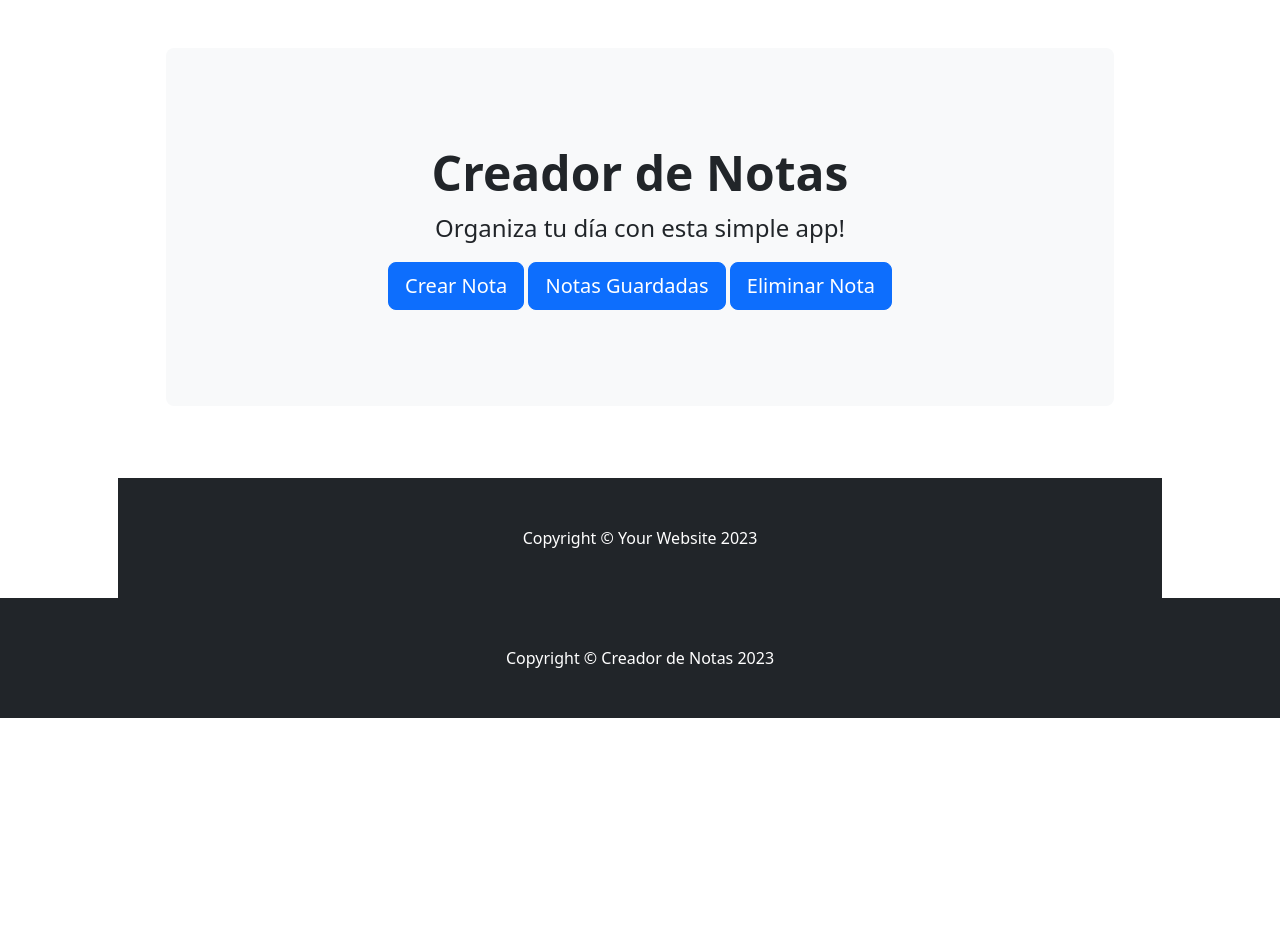
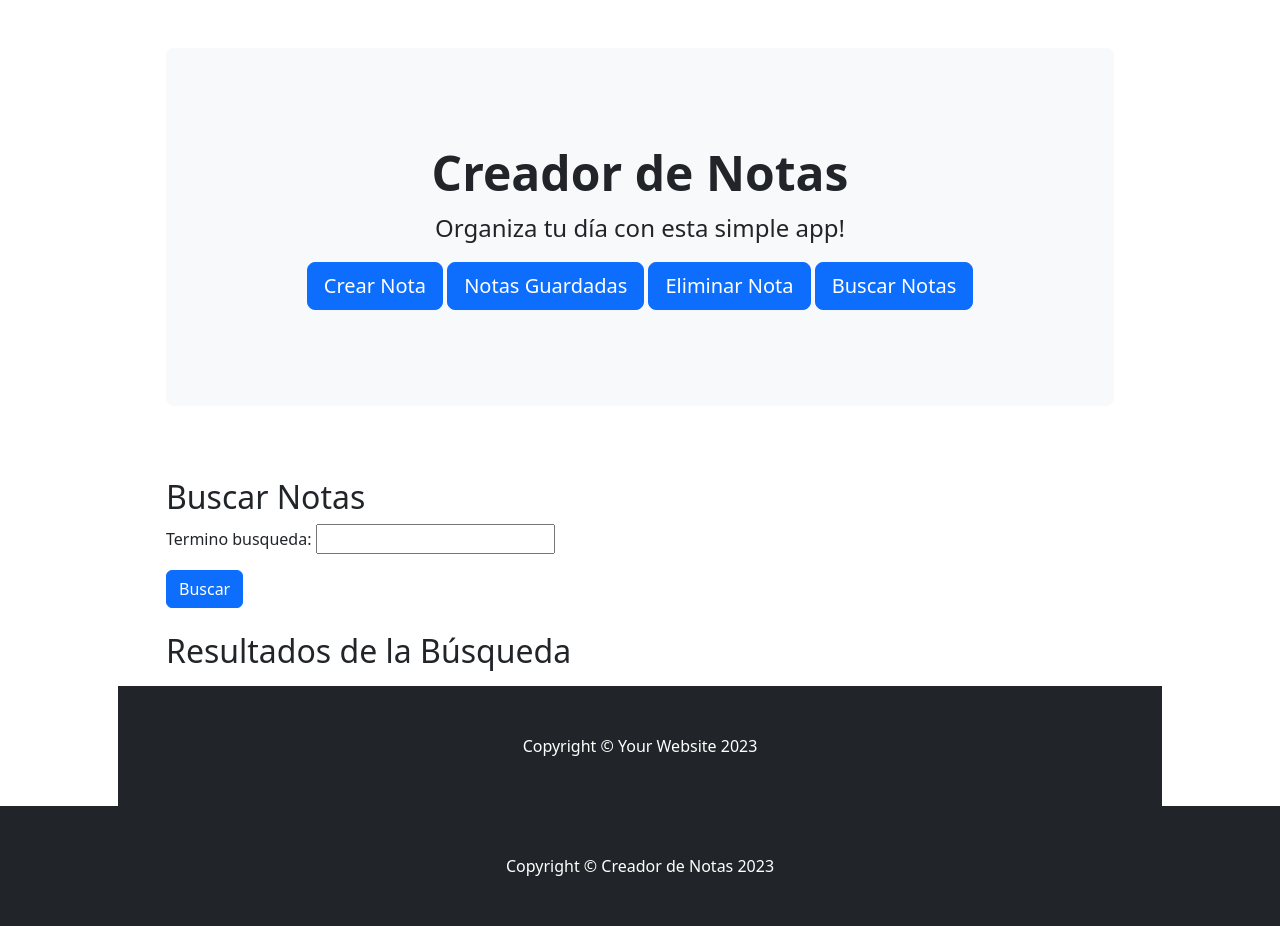
Before and after one commit to Veld111/Tercera-pre-entrega-Delvitto, a Django app: page /AppNotas/ in a window 1280 px wide. Shown: the part 56-982 px from the top of the page. Before the commit the page ends 774 px from the top, so only its background shows below. Run offline with Django 4.2, Linux system fonts and the light colour scheme; some libraries are stand-ins or nearby versions.

Commit message:
mas cerca de completar

```diff
--- a/Notas_Web/AppNotas/forms.py
+++ b/Notas_Web/AppNotas/forms.py
@@ -1,5 +1,9 @@
 from django import forms
 from .models import CrearNota  # Asegúrate de importar el modelo adecuado
+from django import forms
+
+class BuscarNotasForm(forms.Form):
+    termino_busqueda = forms.CharField(max_length=100, required=False)   # Campo para ingresar el título de la nota a buscar
 
 class CrearNotaForm(forms.Form):
     nombre = forms.CharField(max_length=40)
--- a/Notas_Web/AppNotas/templates/AppNotas/index.html
+++ b/Notas_Web/AppNotas/templates/AppNotas/index.html
@@ -13,15 +13,36 @@
                     <a class="btn btn-primary btn-lg" href="{% url 'crear_nota' %}">Crear Nota</a>
                     <a class="btn btn-primary btn-lg" href="{% url 'notas_guardadas' %}">Notas Guardadas</a>
                     <a class="btn btn-primary btn-lg" href="{% url 'eliminar_nota' %}">Eliminar Nota</a>
+                    <a class="btn btn-primary btn-lg" href="{% url 'buscar_notas' %}">Buscar Notas</a>
+                </div>
             </div>
         </div>
     </header>
     <!-- Page Content-->
     <section class="pt-4">
         <div class="container px-lg-5">
-            <!-- Page Features-->
+            <!-- Formulario de Búsqueda -->
             <div class="row gx-lg-5">
-                <!-- Tus tarjetas y contenido específico aquí -->
+                <div class="col-lg-12">
+                    <h2>Buscar Notas</h2>
+                    <form method="post">
+                        {% csrf_token %}
+                        {{ formulario.as_p }}
+                        <button type="submit" class="btn btn-primary">Buscar</button>
+                    </form>
+                </div>
+            </div>
+            <!-- Resultados de la Búsqueda -->
+            <div class="row gx-lg-5 mt-4">
+                <div class="col-lg-12">
+                    <h2>Resultados de la Búsqueda</h2>
+                    <ul>
+                        {% for nota in resultados %}
+                            <li>{{ nota.titulo }}</li>
+                            <p>{{ nota.contenido }}</p>
+                        {% endfor %}
+                    </ul>
+                </div>
             </div>
         </div>
     </section>
--- a/Notas_Web/AppNotas/urls.py
+++ b/Notas_Web/AppNotas/urls.py
@@ -8,6 +8,7 @@ urlpatterns = [
     path('eliminar_nota/', views.eliminar_nota, name='eliminar_nota'),
     path('crear_nota_form/', views.crear_nota_form, name='crear_nota_form'),
     path('apiform/', views.form_con_api, name="form_con_api"),
+    path('buscar_notas/', views.buscar_notas, name='buscar_notas'),
 ]
 
 
--- a/Notas_Web/AppNotas/views.py
+++ b/Notas_Web/AppNotas/views.py
@@ -1,7 +1,7 @@
 from django.shortcuts import render
-from django.shortcuts import render, redirect
-from AppNotas.forms import CrearNotaForm
-from .models import CrearNota
+from django.shortcuts import render
+from AppNotas.forms import CrearNotaForm, BuscarNotasForm
+from .models import CrearNota, NotasGuardadas
 
 
 def inicio(request):
@@ -15,6 +15,36 @@ def notas_guardadas(request):
 
 def eliminar_nota(request):
     return render(request, "AppNotas/eliminar_nota.html")
+
+def inicio(request):
+    formulario = BuscarNotasForm()
+    resultados = []
+
+    if request.method == "POST":
+        formulario = BuscarNotasForm(request.POST)
+        if formulario.is_valid():
+            termino_busqueda = formulario.cleaned_data['termino_busqueda']
+            # Realiza la búsqueda en tu base de datos
+            resultados = NotasGuardadas.objects.filter(titulo__icontains=termino_busqueda)
+
+    return render(request, "AppNotas/index.html", {"formulario": formulario, "resultados": resultados})
+
+
+
+def buscar_notas(request):
+    resultados = []
+    formulario = BuscarNotasForm()  # Crear una instancia del formulario vacío
+
+    if request.method == "POST":
+        formulario = BuscarNotasForm(request.POST)
+        if formulario.is_valid():
+            termino_busqueda = formulario.cleaned_data['termino_busqueda']
+            # Realiza la búsqueda en tu base de datos
+            resultados = CrearNota.objects.filter(titulo__icontains=termino_busqueda)
+
+    return render(request, "AppNotas/resultados_buscar_notas.html", {"resultados": resultados, "formulario": formulario})
+
+
 
 def crear_nota_form(request):
     if request.method == 'POST':
```
Also changed, not shown: Notas_Web/AppNotas/templates/AppNotas/buscar_notas_form.html (added, +7 -0 lines), Notas_Web/AppNotas/templates/AppNotas/resultados_buscar_notas.html (added, +33 -0 lines).
